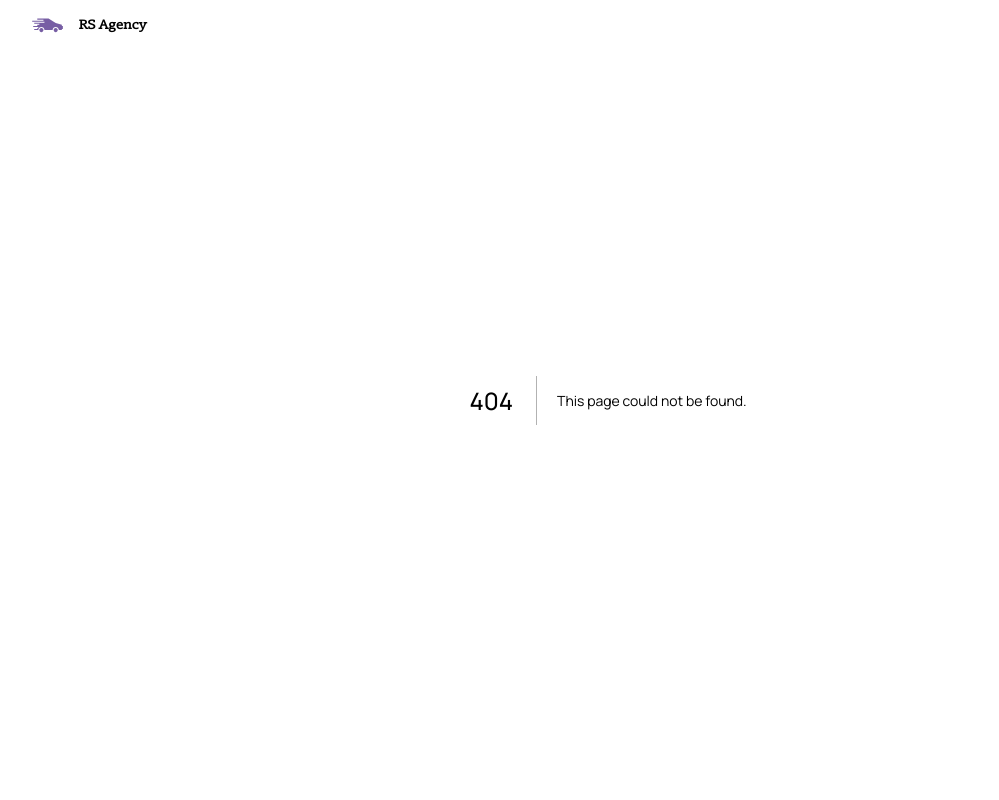
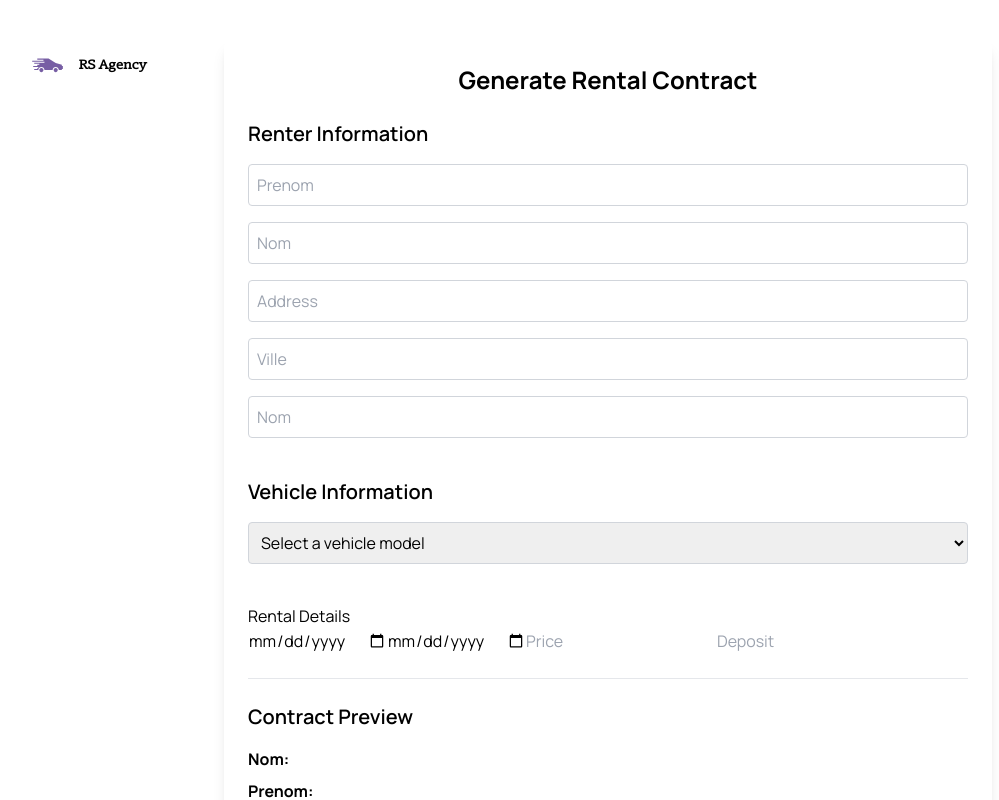
Before and after one commit to hydroxyde/car-service, a Next.js app: page /contract in a window 1280 px wide. Before the commit this address had no page. Shown: the top 800 px of the page, without its empty margins (32-1031 px from the left). Built offline with nearby package versions, Linux system fonts and the light colour scheme.

Commit message:
frontend/form: add form at /contract url

```diff
--- /dev/null
+++ b/app/contract/page.tsx
@@ -0,0 +1,38 @@
+"use client";
+
+import { useState } from 'react';
+import RenterInfoForm from '@/components/RenterInfoForm';
+import VehicleInfoForm from '@/components/VehicleInfoForm';
+import RentalDetailsForm from '@/components/RentalDetailsForm';
+import ContractPreview from '@/components/ContractPreview';
+
+export default function ContractPage() {
+    const [formData, setFormData] = useState({
+        renterName: '',
+        renterAddress: '',
+        vehicleModel: '', // Initial empty value for the vehicle model
+        rentalStartDate: '',
+        rentalEndDate: '',
+        rentalPrice: '',
+        deposit: ''
+    });
+
+    function handleChange(event) {
+        const { name, value } = event.target;
+        setFormData(prevFormData => ({
+            ...prevFormData,
+            [name]: value
+        }));
+    }
+
+    return (
+        <div className="max-w-3xl mx-auto mt-10 p-6 bg-white shadow-lg rounded-lg">
+            <h1 className="text-2xl font-bold text-center mb-6">Generate Rental Contract</h1>
+            <RenterInfoForm formData={formData} onChange={handleChange} />
+            <VehicleInfoForm formData={formData} onChange={handleChange} />
+            <RentalDetailsForm formData={formData} onChange={handleChange} />
+            <ContractPreview formData={formData} />
+        </div>
+    );
+
+}
--- /dev/null
+++ b/components/ContractPreview.tsx
@@ -0,0 +1,19 @@
+export default function ContractPreview({ formData }) {
+    return (
+        <div className="border-t border-gray-200 mt-6 pt-6">
+            <h2 className="text-xl font-semibold mb-4">Contract Preview</h2>
+            <p className="mb-2"><strong>Nom:</strong> {formData.renterLastName}</p>
+            <p className="mb-2"><strong>Prenom:</strong> {formData.renterFirstName}</p>
+            <p className="mb-2"><strong>Adresse:</strong> {formData.renterAddress}</p>
+            <p className="mb-2"><strong>Vehicle Model:</strong> {formData.vehicleModel}</p>
+            <p className="mb-2"><strong>Rental Start Date:</strong> {formData.rentalStartDate}</p>
+            <p className="mb-2"><strong>Rental End Date:</strong> {formData.rentalEndDate}</p>
+            <p className="mb-2"><strong>Rental Price:</strong> {formData.rentalPrice} €</p>
+            <p className="mb-2"><strong>Deposit:</strong> {formData.deposit} €</p>
+            <p className="mt-6 font-bold">Signatures:</p>
+            <p>____________________ (Renter)</p>
+            <p>____________________ (Owner)</p>
+        </div>
+
+    );
+}
--- /dev/null
+++ b/components/RentalDetailsForm.tsx
@@ -0,0 +1,34 @@
+export default function RentalDetailsForm({ formData, onChange }) {
+    return (
+        <div>
+            <h2>Rental Details</h2>
+            <input
+                type="date"
+                name="rentalStartDate"
+                value={formData.rentalStartDate}
+                onChange={onChange}
+            />
+            <input
+                type="date"
+                name="rentalEndDate"
+                value={formData.rentalEndDate}
+                onChange={onChange}
+            />
+            <input
+                type="number"
+                name="rentalPrice"
+                placeholder="Price"
+                value={formData.rentalPrice}
+                onChange={onChange}
+            />
+            <input
+                type="number"
+                name="deposit"
+                placeholder="Deposit"
+                value={formData.deposit}
+                onChange={onChange}
+            />
+            {/* Add more fields as needed */}
+        </div>
+    );
+}
--- /dev/null
+++ b/components/RenterInfoForm.tsx
@@ -0,0 +1,48 @@
+export default function RenterInfoForm({ formData, onChange }) {
+    return (
+        <div className="form-section mb-6">
+            <h2 className="text-xl font-semibold mb-4">Renter Information</h2>
+            <input
+                type="text"
+                name="renterFirstName"
+                placeholder="Prenom"
+                value={formData.renterFirstName}
+                onChange={onChange}
+                className="w-full p-2 mb-4 border border-gray-300 rounded focus:outline-none focus:ring-2 focus:ring-blue-500"
+            />
+            <input
+                type="text"
+                name="renterLastName"
+                placeholder="Nom"
+                value={formData.renterLastName}
+                onChange={onChange}
+                className="w-full p-2 mb-4 border border-gray-300 rounded focus:outline-none focus:ring-2 focus:ring-blue-500"
+            />
+            <input
+                type="text"
+                name="renterAddress"
+                placeholder="Address"
+                value={formData.renterAddress}
+                onChange={onChange}
+                className="w-full p-2 mb-4 border border-gray-300 rounded focus:outline-none focus:ring-2 focus:ring-blue-500"
+            />
+
+            <input
+                type="text"
+                name="renterCity"
+                placeholder="Ville"
+                value={formData.renterCity}
+                onChange={onChange}
+                className="w-full p-2 mb-4 border border-gray-300 rounded focus:outline-none focus:ring-2 focus:ring-blue-500"
+            />
+            <input
+                type="text"
+                name="renterNpa"
+                placeholder="Nom"
+                value={formData.renterLastName}
+                onChange={onChange}
+                className="w-full p-2 mb-4 border border-gray-300 rounded focus:outline-none focus:ring-2 focus:ring-blue-500"
+            />
+        </div>
+    );
+}
--- /dev/null
+++ b/components/VehicleInfoForm.tsx
@@ -0,0 +1,24 @@
+export default function VehicleInfoForm({ formData, onChange }) {
+    return (
+        <div className="form-section mb-6">
+            <h2 className="text-xl font-semibold mb-4">Vehicle Information</h2>
+
+            {/* Vehicle Model Dropdown */}
+            <select
+                name="vehicleModel"
+                value={formData.vehicleModel}
+                onChange={onChange}
+                className="w-full p-2 mb-4 border border-gray-300 rounded focus:outline-none focus:ring-2 focus:ring-blue-500"
+            >
+                <option value="" disabled>Select a vehicle model</option>
+                <option value="Mercedes C63">Mercedes C63</option>
+                <option value="Audi RS6">Audi RS6</option>
+                <option value="BMW M3">BMW M3</option>
+                <option value="Porsche 911">Porsche 911</option>
+                {/* Add more vehicle options here */}
+            </select>
+
+            {/* Additional inputs (e.g., year, color) can go here */}
+        </div>
+    );
+}
```
Also changed, not shown: app/globals.css (line endings or trailing spaces).
